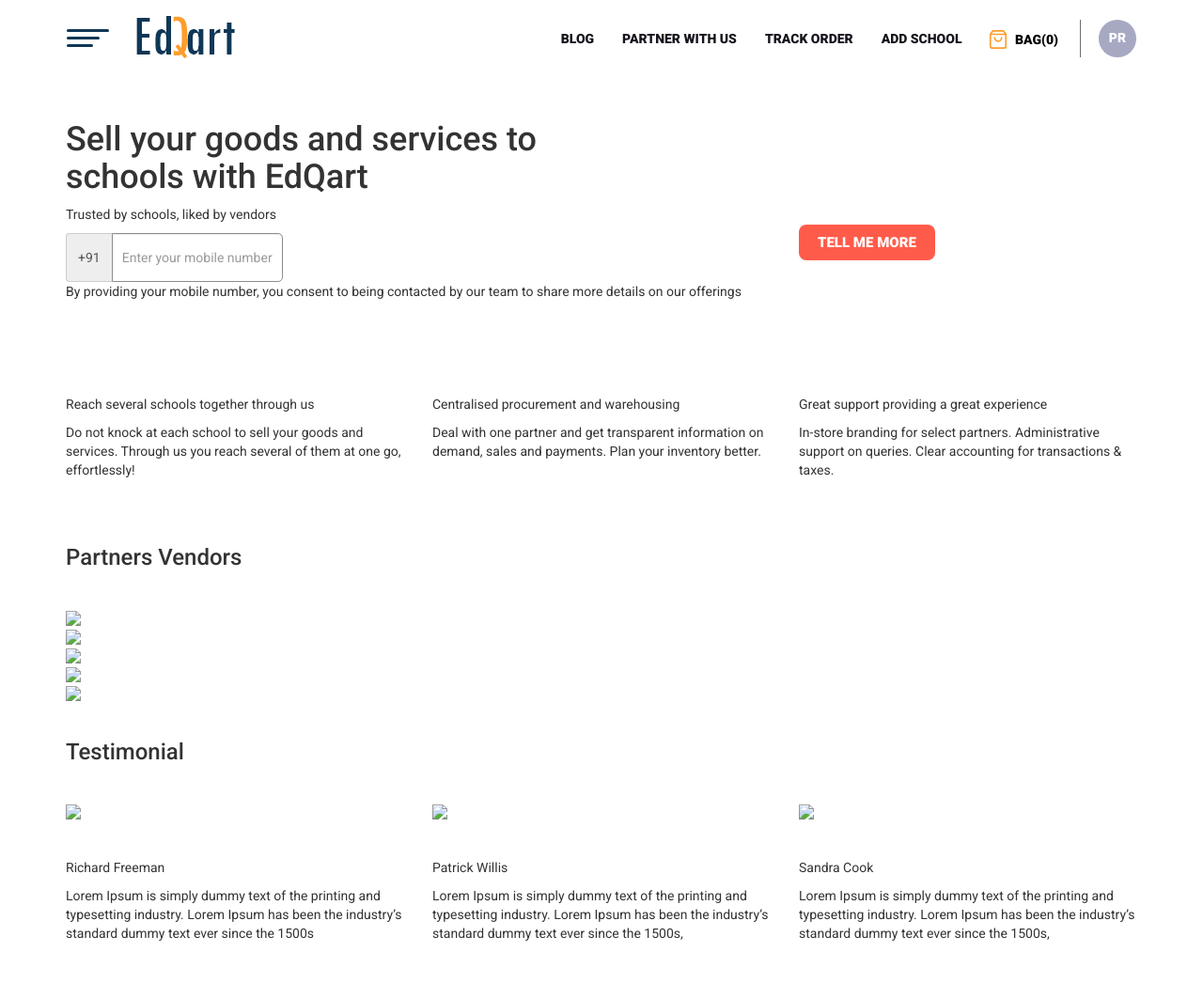
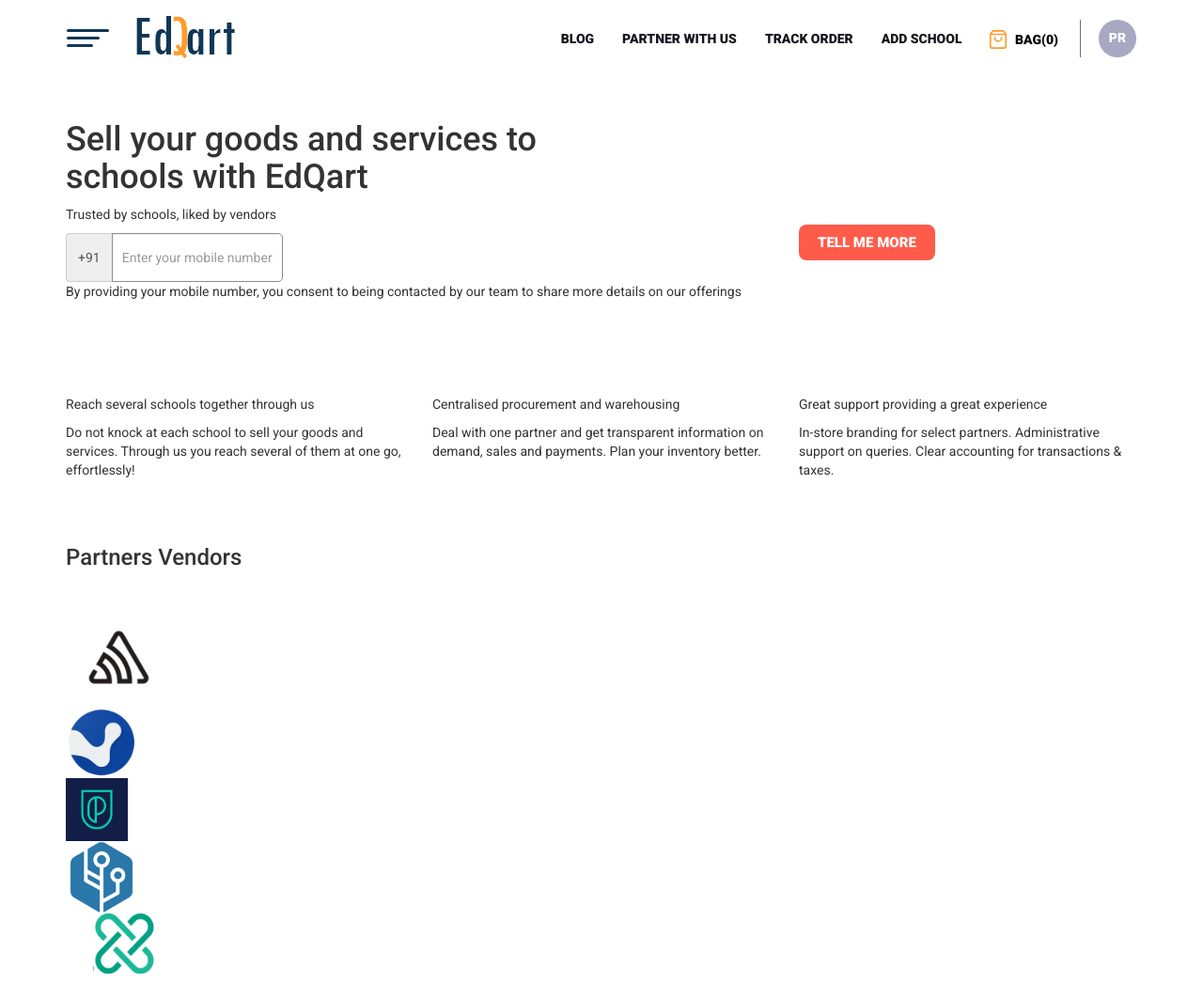
Before and after one commit to atchutaprasad/edkart-19-jan, a plain HTML site: page sell-your-school-2.html in a window 1280 px wide. Shown: the top 1046 px of the page at 94% size. Drawn offline with nearby package versions, Linux system fonts and the light colour scheme; files that its build step writes are made by us from their sources; the site is published under a folder, as on GitHub Pages, so addresses that start at the root find nothing; files whose address does not match are found by name.

Commit message:
image path change  commit

```diff
--- a/sell-your-school-2.html
+++ b/sell-your-school-2.html
@@ -229,11 +229,11 @@
             <div class="mt-10 sell-testimonial clearfix">
                 <h3 class="mb-40">Partners Vendors</h3>
                 <div class="partners-list mt-40">
-                    <div><img src="/images/partner1.png" /></div>
-                    <div><img src="/images/partner2.png" /></div>
-                    <div><img src="/images/partner3.png" /></div>
-                    <div><img src="/images/partner4.png" /></div>
-                    <div><img src="/images/partner5.png" /></div>
+                    <div><img src="images/partner1.png" /></div>
+                    <div><img src="images/partner2.png" /></div>
+                    <div><img src="images/partner3.png" /></div>
+                    <div><img src="images/partner4.png" /></div>
+                    <div><img src="images/partner5.png" /></div>
                 </div>
             </div>
 
@@ -241,17 +241,17 @@
                 <h3>Testimonial</h3>
                 <div class="row mt-40 sell-testimonial">
                     <div class="col-md-4">
-                        <p class="icon mb-40"><img src="/images/richard.png"></p>
+                        <p class="icon mb-40"><img src="images/richard.png"></p>
                         <p class="sell-blocksubhead">Richard Freeman </p>
                         <p class="sell-blocksubtext mb-40">Lorem Ipsum is simply dummy text of the printing and typesetting industry. Lorem Ipsum has been the industry’s standard dummy text ever since the 1500s</p>
                     </div>
                     <div class="col-md-4">
-                        <p class="icon mb-40"><img src="/images/patrick.png"></p>
+                        <p class="icon mb-40"><img src="images/patrick.png"></p>
                         <p class="sell-blocksubhead">Patrick Willis</p>
                         <p class="sell-blocksubtext mb-40">Lorem Ipsum is simply dummy text of the printing and typesetting industry. Lorem Ipsum has been the industry’s standard dummy text ever since the 1500s,</p>
                     </div>
                     <div class="col-md-4">
-                        <p class="icon mb-40"><img src="/images/sandra.png"></p>
+                        <p class="icon mb-40"><img src="images/sandra.png"></p>
                         <p class="sell-blocksubhead">Sandra Cook</p>
                         <p class="sell-blocksubtext mb-40">Lorem Ipsum is simply dummy text of the printing and typesetting industry. Lorem Ipsum has been the industry’s standard dummy text ever since the 1500s,</p>
                     </div>
```
Also changed, not shown: sell-your-school.html (+8 -8 lines).
